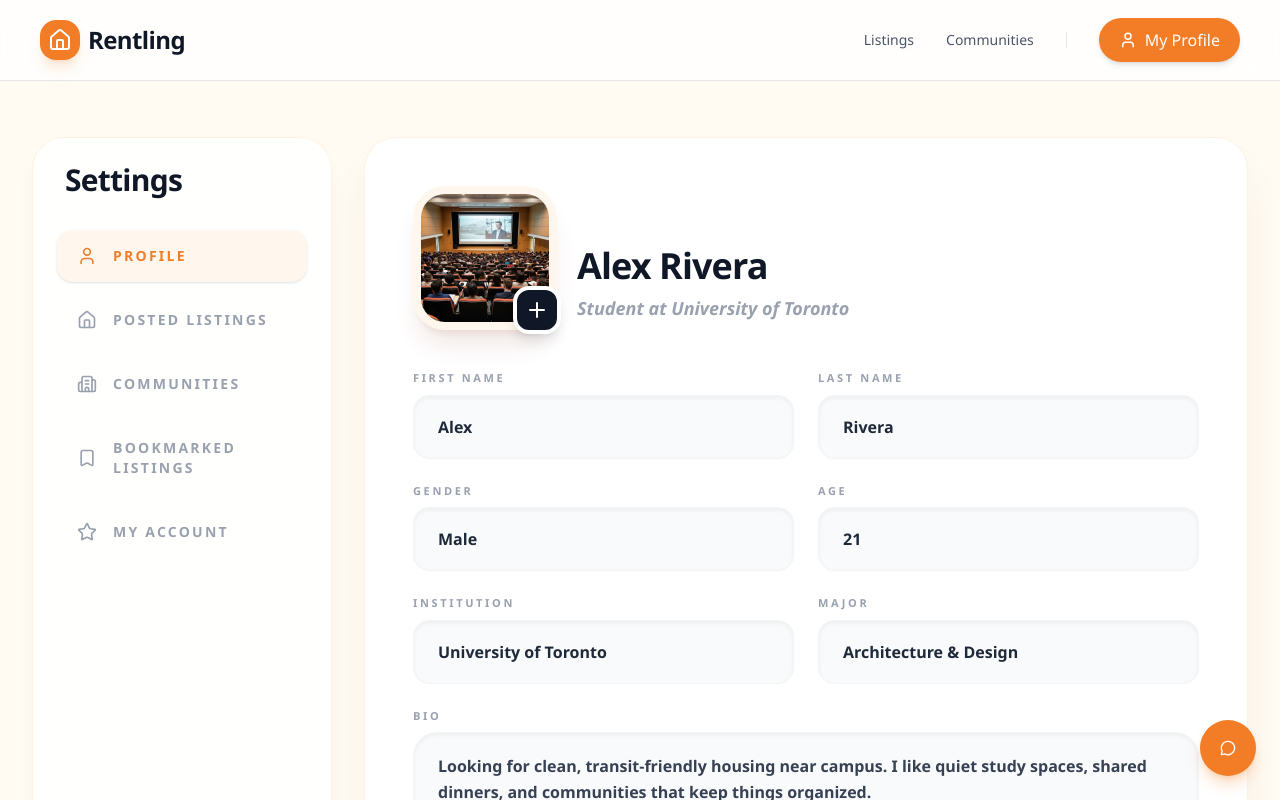
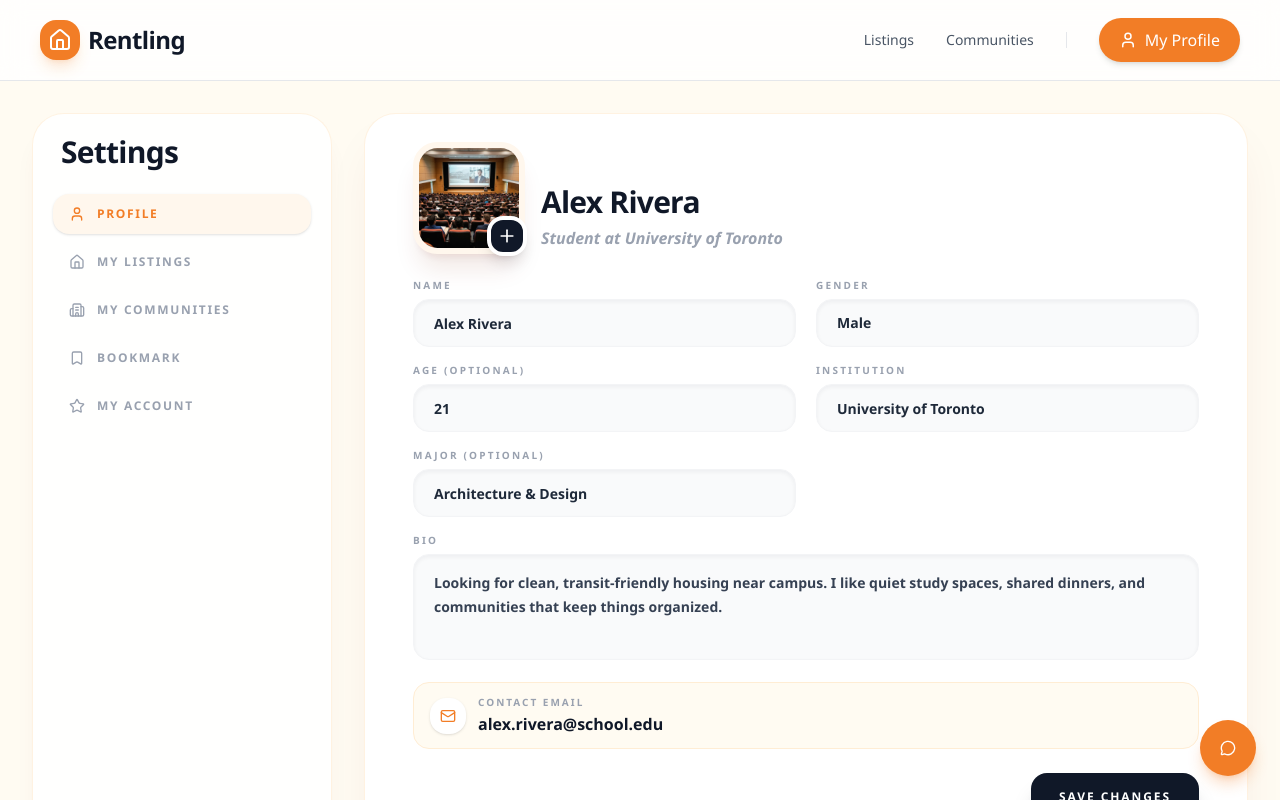
Before and after one commit to Leoz168/Sanctor, a Next.js app in the folder apps/web/: page /profile in a window 1280 px wide. Shown: the top 800 px of the page. Built offline with nearby package versions, Linux system fonts and the light colour scheme.

Commit message:
adjust styling for profile page

```diff
--- a/apps/web/app/profile/page.tsx
+++ b/apps/web/app/profile/page.tsx
@@ -5,7 +5,7 @@ import { ProfileSidebar } from "@/components/profile/profile-sidebar";
 export default function ProfilePage() {
   return (
     <AppShell surface="cream">
-      <div className="mx-auto grid max-w-7xl gap-8 px-4 py-10 sm:px-6 lg:grid-cols-[300px_1fr] lg:px-8 lg:py-14">
+      <div className="mx-auto grid max-w-7xl gap-8 px-4 py-6 sm:px-6 lg:grid-cols-[300px_1fr] lg:px-8 lg:py-8">
         <ProfileSidebar />
 
         <ProfileFormCard />
--- a/apps/web/components/profile/profile-avatar.tsx
+++ b/apps/web/components/profile/profile-avatar.tsx
@@ -3,20 +3,20 @@ import { Plus } from "lucide-react";
 
 export function ProfileAvatar() {
   return (
-    <div className="relative h-36 w-36 shrink-0 rounded-[2rem] border-8 border-orange-50 bg-orange-50 shadow-xl shadow-orange-900/10">
+    <div className="relative h-28 w-28 shrink-0 rounded-[1.5rem] border-6 border-orange-50 bg-orange-50 shadow-xl shadow-orange-900/10">
       <Image
         src="/images/community-4.jpg"
         alt="Alex Rivera profile photo"
         fill
-        sizes="144px"
-        className="rounded-[1.5rem] object-cover"
+        sizes="112px"
+        className="rounded-[1.15rem] object-cover"
       />
       <button
         type="button"
-        className="absolute -bottom-3 -right-3 flex h-12 w-12 items-center justify-center rounded-2xl border-4 border-white bg-gray-900 text-white shadow-lg transition-transform hover:scale-105"
+        className="absolute -bottom-2 -right-2 flex h-10 w-10 items-center justify-center rounded-xl border-4 border-white bg-gray-900 text-white shadow-lg transition-transform hover:scale-105"
         aria-label="Upload profile photo"
       >
-        <Plus className="h-6 w-6" />
+        <Plus className="h-5 w-5" />
       </button>
     </div>
   );
--- a/apps/web/components/profile/profile-contact-card.tsx
+++ b/apps/web/components/profile/profile-contact-card.tsx
@@ -2,16 +2,16 @@ import { Mail } from "lucide-react";
 
 export function ProfileContactCard() {
   return (
-    <div className="flex items-center gap-4 rounded-3xl border border-orange-100 bg-brand-cream px-5 py-4">
-      <div className="flex h-11 w-11 shrink-0 items-center justify-center rounded-2xl bg-white text-brand-orange shadow-sm">
-        <Mail className="h-5 w-5" />
+    <div className="flex items-center gap-3 rounded-2xl border border-orange-100 bg-brand-cream px-4 py-3">
+      <div className="flex h-9 w-9 shrink-0 items-center justify-center rounded-xl bg-white text-brand-orange shadow-sm">
+        <Mail className="h-4 w-4" />
       </div>
 
       <div className="min-w-0">
-        <p className="text-[11px] font-bold uppercase tracking-[0.22em] text-gray-400">
+        <p className="text-[10px] font-bold uppercase tracking-[0.2em] text-gray-400">
           Contact email
         </p>
-        <p className="mt-1 text-lg font-bold text-gray-900">
+        <p className="mt-0.5 text-base font-bold text-gray-900">
           alex.rivera@school.edu
         </p>
       </div>
--- a/apps/web/components/profile/profile-field.tsx
+++ b/apps/web/components/profile/profile-field.tsx
@@ -1,5 +1,5 @@
 const fieldClassName =
-  "h-16 w-full rounded-2xl border border-gray-100 bg-gray-50 px-6 text-base font-bold text-gray-800 shadow-inner shadow-gray-900/5 outline-none transition-all focus:border-brand-orange focus:bg-white focus:ring-4 focus:ring-brand-orange/10";
+  "h-12 w-full rounded-2xl border border-gray-100 bg-gray-50 px-5 text-sm font-bold text-gray-800 shadow-inner shadow-gray-900/5 outline-none transition-all focus:border-brand-orange focus:bg-white focus:ring-4 focus:ring-brand-orange/10";
 
 interface ProfileFieldProps {
   label: string;
@@ -34,7 +34,7 @@ export function GenderSelect() {
 
 export function FieldLabel({ children }: { children: string }) {
   return (
-    <span className="mb-2 block text-[11px] font-bold uppercase tracking-[0.24em] text-gray-400">
+    <span className="mb-1.5 block text-[10px] font-bold uppercase tracking-[0.22em] text-gray-400">
       {children}
     </span>
   );
--- a/apps/web/components/profile/profile-form-card.tsx
+++ b/apps/web/components/profile/profile-form-card.tsx
@@ -7,61 +7,59 @@ import {
 } from "@/components/profile/profile-field";
 
 const profileFields = [
-  { label: "First Name", value: "Alex" },
-  { label: "Last Name", value: "Rivera" },
-  { label: "Age", value: "21", type: "number" },
+  { label: "Name", value: "Alex Rivera" },
+  { label: "Age (optional)", value: "21", type: "number" },
   { label: "Institution", value: "University of Toronto" },
-  { label: "Major", value: "Architecture & Design" },
+  { label: "Major (optional)", value: "Architecture & Design" },
 ];
 
 export function ProfileFormCard() {
   return (
-    <section className="rounded-[2rem] border border-orange-100/70 bg-white px-6 py-8 shadow-2xl shadow-orange-900/8 sm:px-8 lg:px-12 lg:py-12">
-      <div className="flex flex-col gap-5 sm:flex-row sm:items-end">
+    <section className="rounded-[2rem] border border-orange-100/70 bg-white px-6 py-6 shadow-2xl shadow-orange-900/8 sm:px-8 lg:px-12 lg:py-7">
+      <div className="flex flex-col gap-4 sm:flex-row sm:items-end">
         <ProfileAvatar />
 
-        <div className="pb-2">
-          <h1 className="text-4xl font-bold tracking-tight text-gray-900">
+        <div className="pb-1">
+          <h1 className="text-3xl font-bold tracking-tight text-gray-900">
             Alex Rivera
           </h1>
-          <p className="mt-2 text-lg font-semibold italic text-gray-400">
+          <p className="mt-1.5 text-base font-semibold italic text-gray-400">
             Student at University of Toronto
           </p>
         </div>
       </div>
 
-      <div className="mt-10 grid gap-6 md:grid-cols-2">
+      <div className="mt-6 grid gap-x-5 gap-y-4 md:grid-cols-2">
         <ProfileField label={profileFields[0].label} value={profileFields[0].value} />
-        <ProfileField label={profileFields[1].label} value={profileFields[1].value} />
         <GenderSelect />
         <ProfileField
-          label={profileFields[2].label}
-          value={profileFields[2].value}
-          type={profileFields[2].type}
+          label={profileFields[1].label}
+          value={profileFields[1].value}
+          type={profileFields[1].type}
         />
+        <ProfileField label={profileFields[2].label} value={profileFields[2].value} />
         <ProfileField label={profileFields[3].label} value={profileFields[3].value} />
-        <ProfileField label={profileFields[4].label} value={profileFields[4].value} />
       </div>
 
-      <div className="mt-6">
+      <div className="mt-4">
         <label className="block">
           <FieldLabel>Bio</FieldLabel>
           <textarea
             defaultValue="Looking for clean, transit-friendly housing near campus. I like quiet study spaces, shared dinners, and communities that keep things organized."
-            rows={5}
-            className="w-full resize-none rounded-3xl border border-gray-100 bg-gray-50 px-6 py-5 text-base font-semibold leading-relaxed text-gray-700 shadow-inner shadow-gray-900/5 outline-none transition-all focus:border-brand-orange focus:bg-white focus:ring-4 focus:ring-brand-orange/10"
+            rows={3}
+            className="w-full resize-none rounded-2xl border border-gray-100 bg-gray-50 px-5 py-4 text-sm font-semibold leading-6 text-gray-700 shadow-inner shadow-gray-900/5 outline-none transition-all focus:border-brand-orange focus:bg-white focus:ring-4 focus:ring-brand-orange/10"
           />
         </label>
       </div>
 
-      <div className="mt-6">
+      <div className="mt-4">
         <ProfileContactCard />
       </div>
 
-      <div className="mt-10 flex justify-end">
+      <div className="mt-6 flex justify-end">
         <button
           type="button"
-          className="rounded-2xl bg-gray-900 px-9 py-5 text-sm font-bold uppercase tracking-[0.18em] text-white shadow-xl shadow-gray-900/20 transition-all hover:-translate-y-0.5 hover:bg-brand-orange hover:shadow-brand-orange/25 active:translate-y-0"
+          className="rounded-2xl bg-gray-900 px-7 py-4 text-xs font-bold uppercase tracking-[0.16em] text-white shadow-xl shadow-gray-900/20 transition-all hover:-translate-y-0.5 hover:bg-brand-orange hover:shadow-brand-orange/25 active:translate-y-0"
         >
           Save changes
         </button>
--- a/apps/web/components/profile/profile-sidebar.tsx
+++ b/apps/web/components/profile/profile-sidebar.tsx
@@ -9,20 +9,20 @@ import {
 
 const profileNavItems = [
   { label: "Profile", icon: User, isActive: true },
-  { label: "Posted Listings", icon: Home },
-  { label: "Communities", icon: Building2 },
-  { label: "Bookmarked Listings", icon: Bookmark },
+  { label: "My Listings", icon: Home },
+  { label: "My Communities", icon: Building2 },
+  { label: "Bookmark", icon: Bookmark },
   { label: "My Account", icon: Star },
 ];
 
 export function ProfileSidebar() {
   return (
-    <aside className="rounded-[2rem] border border-orange-100/70 bg-white/90 p-6 shadow-xl shadow-orange-900/5 backdrop-blur-sm lg:sticky lg:top-28">
+    <aside className="rounded-[2rem] border border-orange-100/70 bg-white/90 p-5 shadow-xl shadow-orange-900/5 backdrop-blur-sm lg:sticky lg:top-24">
       <h2 className="px-2 text-3xl font-bold tracking-tight text-gray-900">
         Settings
       </h2>
 
-      <nav className="mt-8 space-y-3" aria-label="Profile settings">
+      <nav className="mt-6 space-y-2" aria-label="Profile settings">
         {profileNavItems.map((item) => {
           const Icon = item.icon;
 
@@ -30,13 +30,13 @@ export function ProfileSidebar() {
             <button
               key={item.label}
               type="button"
-              className={`flex w-full items-center gap-4 rounded-2xl px-5 py-4 text-left text-sm font-bold uppercase tracking-[0.16em] transition-all ${
+              className={`flex w-full items-center gap-3 rounded-2xl px-4 py-3 text-left text-xs font-bold uppercase tracking-[0.14em] transition-all ${
                 item.isActive
                   ? "bg-orange-50 text-brand-orange shadow-sm"
                   : "text-gray-400 hover:bg-brand-cream hover:text-gray-700"
               }`}
             >
-              <Icon className="h-5 w-5 shrink-0" />
+              <Icon className="h-4 w-4 shrink-0" />
               <span>{item.label}</span>
             </button>
           );
```
Also changed, not shown: 1 other file (tests, documents, lock files or other folders).
